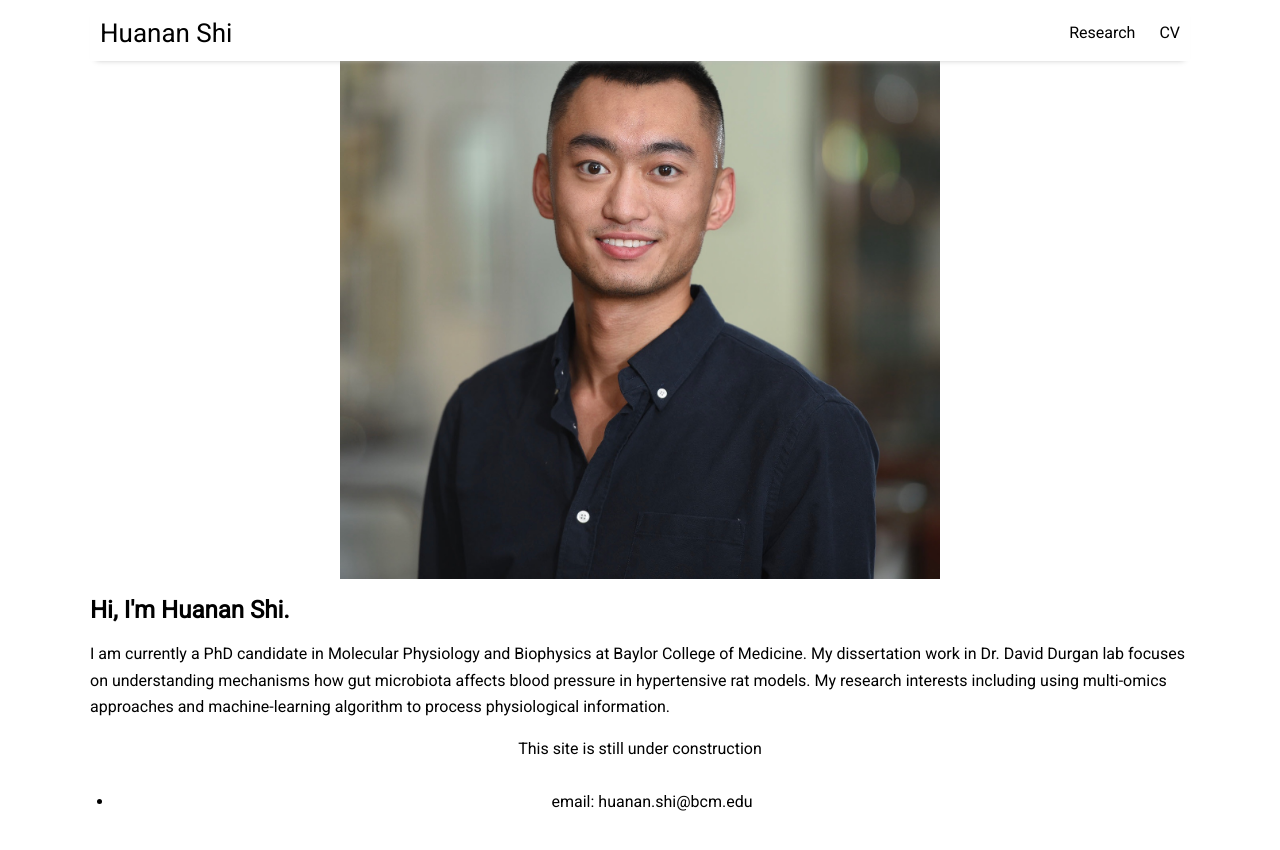
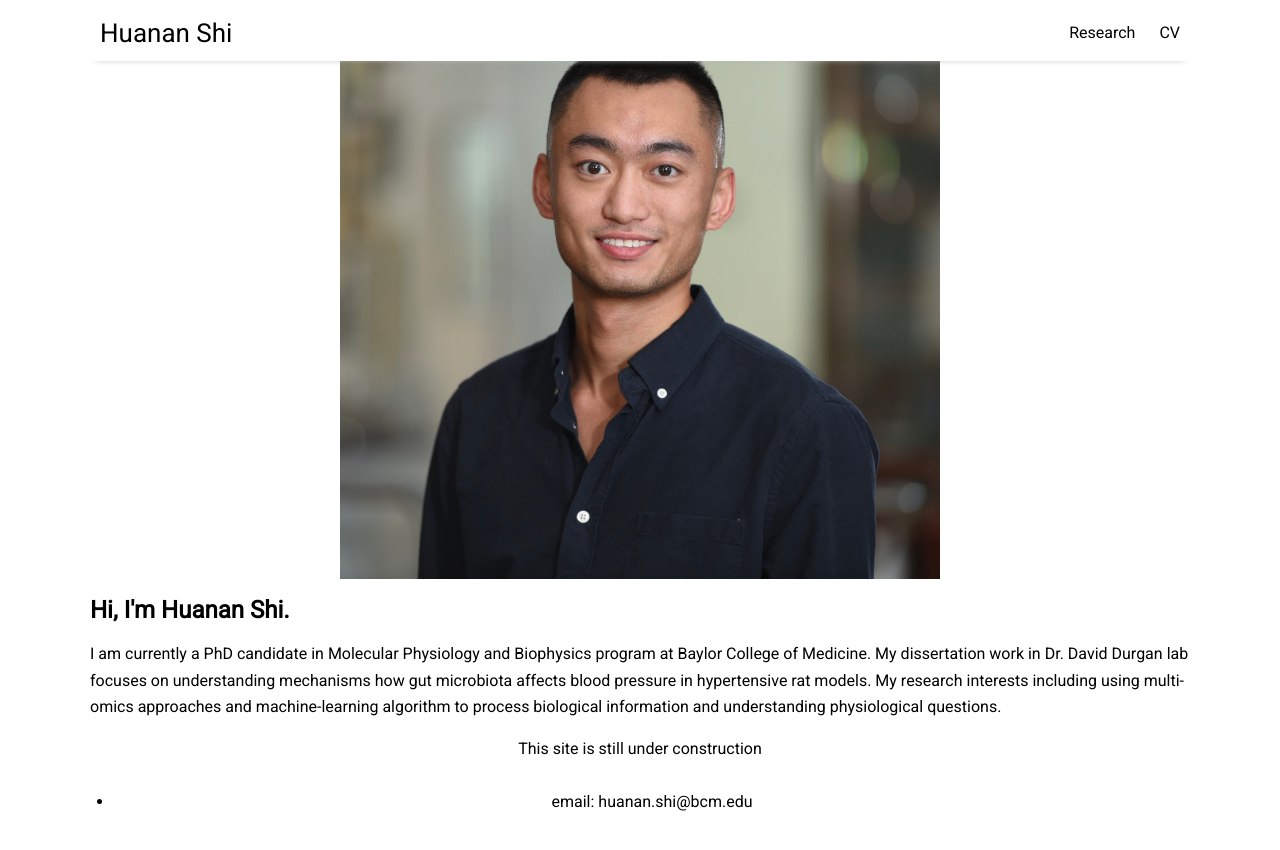
Before and after one commit to huananfshi/huananfshi.github.io, a Jekyll site: the page built from index.html, in a window 1280 px wide. Shown: the top 850 px of the page. Built offline with Jekyll 4.4.1, drawn with Linux system fonts in a browser that asks for light colours; nearby versions of some CDN libraries; the list of posts is cut into pages by our own code.

Commit message:
Update home.html

```diff
--- a/_layouts/home.html
+++ b/_layouts/home.html
@@ -5,6 +5,6 @@ title: Home
 <article>
 <img src="/assets/img/head.jpg" alt="Huanana Shi",height='40px',width='40px'>
 <h2>Hi, I'm Huanan Shi.</h2>
-<p>I am currently a PhD candidate in Molecular Physiology and Biophysics at Baylor College of Medicine. My dissertation work in Dr. David Durgan lab focuses on understanding mechanisms how gut microbiota affects blood pressure in hypertensive rat models. My research interests including using multi-omics approaches and machine-learning algorithm to process physiological information.
+<p>I am currently a PhD candidate in Molecular Physiology and Biophysics program at Baylor College of Medicine. My dissertation work in Dr. David Durgan lab focuses on understanding mechanisms how gut microbiota affects blood pressure in hypertensive rat models. My research interests including using multi-omics approaches and machine-learning algorithm to process biological information and understanding physiological questions.
 </p>
 </article>
```
